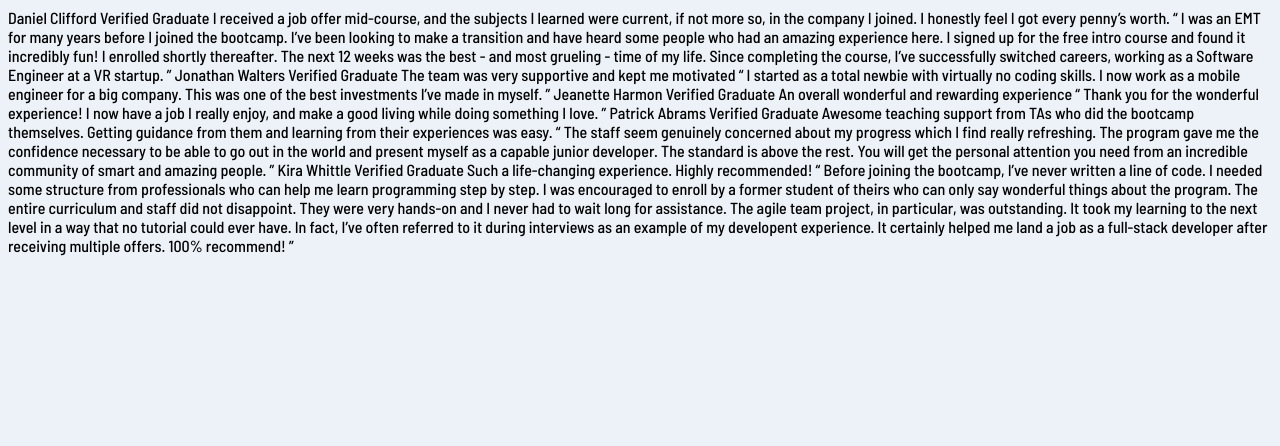
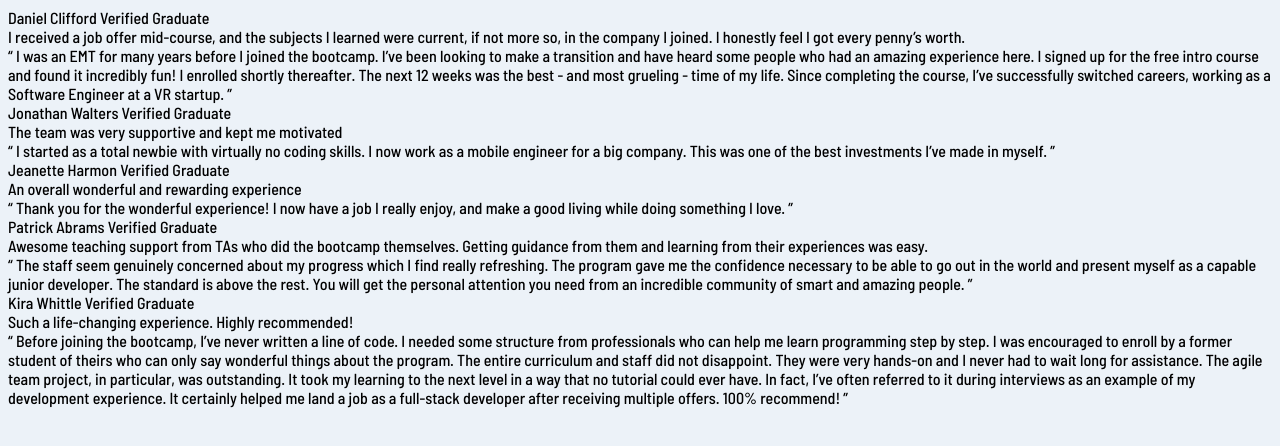
Before and after one commit to StijnvdW/frontend-mentor-testimonials-grid-section-main, a plain HTML site: page index.html in a window 1280 px wide. Drawn offline with Linux system fonts and the light colour scheme.

Commit message:
Add div for each testimonial.

```diff
--- a/index.html
+++ b/index.html
@@ -1,72 +1,103 @@
 <!DOCTYPE html>
 <html lang="en">
+
 <head>
   <meta charset="UTF-8">
-  <meta name="viewport" content="width=device-width, initial-scale=1.0"> <!-- displays site properly based on user's device -->
+  <meta name="viewport" content="width=device-width, initial-scale=1.0">
+  <!-- displays site properly based on user's device -->
 
   <link rel="icon" type="image/png" sizes="32x32" href="./images/favicon-32x32.png">
   <link rel="preconnect" href="https://fonts.googleapis.com">
   <link rel="preconnect" href="https://fonts.gstatic.com" crossorigin>
-  <link href="https://fonts.googleapis.com/css2?family=Barlow+Semi+Condensed:ital,wght@0,500;0,600;1,500;1,600&display=swap" rel="stylesheet">
+  <link
+    href="https://fonts.googleapis.com/css2?family=Barlow+Semi+Condensed:ital,wght@0,500;0,600;1,500;1,600&display=swap"
+    rel="stylesheet">
   <link rel="stylesheet" href="style.css">
 
   <title>Frontend Mentor | Testimonials Grid</title>
 </head>
+
 <body>
   <main>
-
-  </main>
+    <div class="testimonial">
+      <div class="testimonial_author">
         Daniel Clifford
         Verified Graduate
-
+      </div>
+      <div class="testimonial_title">
         I received a job offer mid-course, and the subjects I learned were current, if not more so,
         in the company I joined. I honestly feel I got every penny’s worth.
-
+      </div>
+      <div class="testimonial_quote">
         “ I was an EMT for many years before I joined the bootcamp. I’ve been looking to make a
         transition and have heard some people who had an amazing experience here. I signed up
         for the free intro course and found it incredibly fun! I enrolled shortly thereafter.
         The next 12 weeks was the best - and most grueling - time of my life. Since completing
         the course, I’ve successfully switched careers, working as a Software Engineer at a VR startup. ”
-
+      </div>
+    </div>
+    <div class="testimonial">
+      <div class="testimonial_author">
         Jonathan Walters
         Verified Graduate
-
+      </div>
+      <div class="testimonial_title">
         The team was very supportive and kept me motivated
-
+      </div>
+      <div class="testimonial_quote">
         “ I started as a total newbie with virtually no coding skills. I now work as a mobile engineer
         for a big company. This was one of the best investments I’ve made in myself. ”
-
+      </div>
+    </div>
+    <div class="testimonial">
+      <div class="testimonial_author">
         Jeanette Harmon
         Verified Graduate
-
+      </div>
+      <div class="testimonial_title">
         An overall wonderful and rewarding experience
-
+      </div>
+      <div class="testimonial_quote">
         “ Thank you for the wonderful experience! I now have a job I really enjoy, and make a good living
         while doing something I love. ”
-
+      </div>
+    </div>
+    <div class="testimonial">
+      <div class="testimonial_author">
         Patrick Abrams
         Verified Graduate
-
+      </div>
+      <div class="testimonial_title">
         Awesome teaching support from TAs who did the bootcamp themselves. Getting guidance from them and
         learning from their experiences was easy.
-
+      </div>
+      <div class="testimonial_quote">
         “ The staff seem genuinely concerned about my progress which I find really refreshing. The program
         gave me the confidence necessary to be able to go out in the world and present myself as a capable
         junior developer. The standard is above the rest. You will get the personal attention you need from
         an incredible community of smart and amazing people. ”
-
+      </div>
+    </div>
+    <div class="testimonial">
+      <div class="testimonial_author">
         Kira Whittle
         Verified Graduate
-
+      </div>
+      <div class="testimonial_title">
         Such a life-changing experience. Highly recommended!
-
+      </div>
+      <div class="testimonial_quote">
         “ Before joining the bootcamp, I’ve never written a line of code. I needed some structure from
         professionals who can help me learn programming step by step. I was encouraged to enroll by a former
         student of theirs who can only say wonderful things about the program. The entire curriculum and staff
         did not disappoint. They were very hands-on and I never had to wait long for assistance. The agile team
         project, in particular, was outstanding. It took my learning to the next level in a way that no tutorial
-  could ever have. In fact, I’ve often referred to it during interviews as an example of my developent
+        could ever have. In fact, I’ve often referred to it during interviews as an example of my development
         experience. It certainly helped me land a job as a full-stack developer after receiving multiple offers.
         100% recommend! ”
+      </div>
+    </div>
+  </main>
 </body>
+
 </html>
```
Lines whose indentation alone changed are shown as unchanged.
